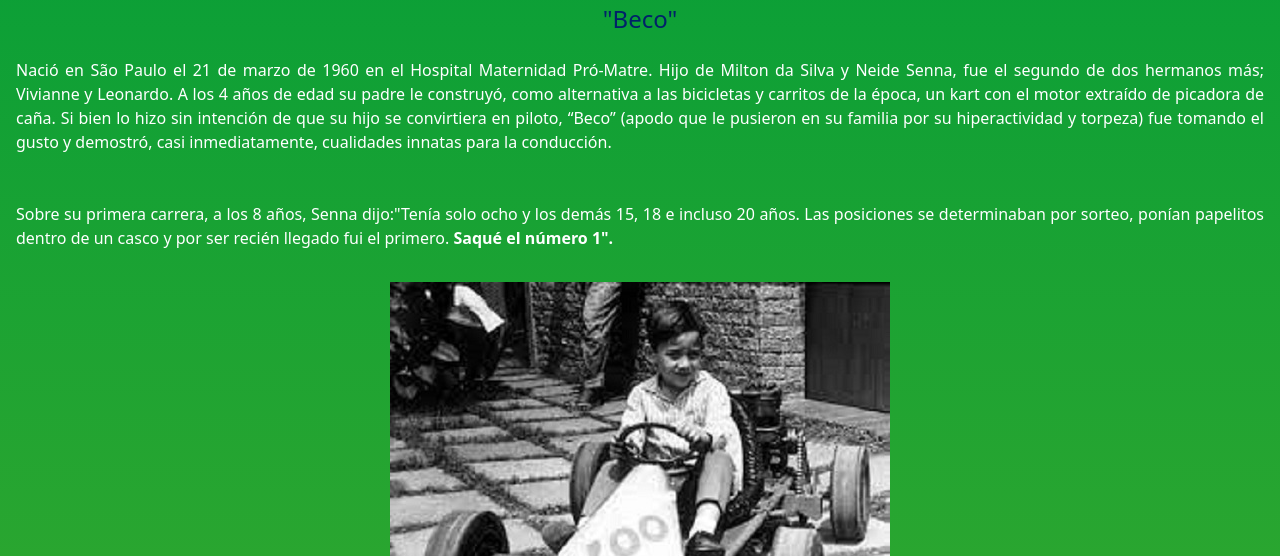
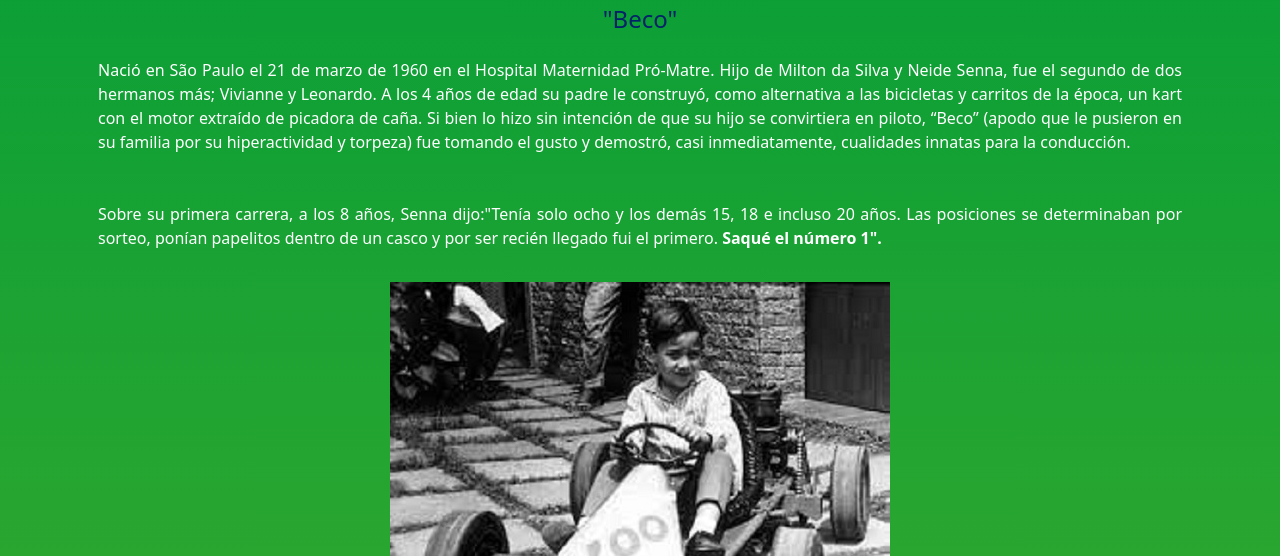
Before and after one commit to matiasicardi/ProyectoFinal, a website: page html/beco.html in a window 1280 px wide. Shown: the part 244-800 px from the top of the page. Drawn offline with nearby package versions, Linux system fonts and the light colour scheme; files whose address does not match are found by name.

Commit message:
prueba 1001

```diff
--- a/html/beco.html
+++ b/html/beco.html
@@ -44,7 +44,7 @@
     </header>
     <main>
 
-          <div class="col">
+          <div class="container-sm">
             <h2>
               "Beco"
             </h2>
```
